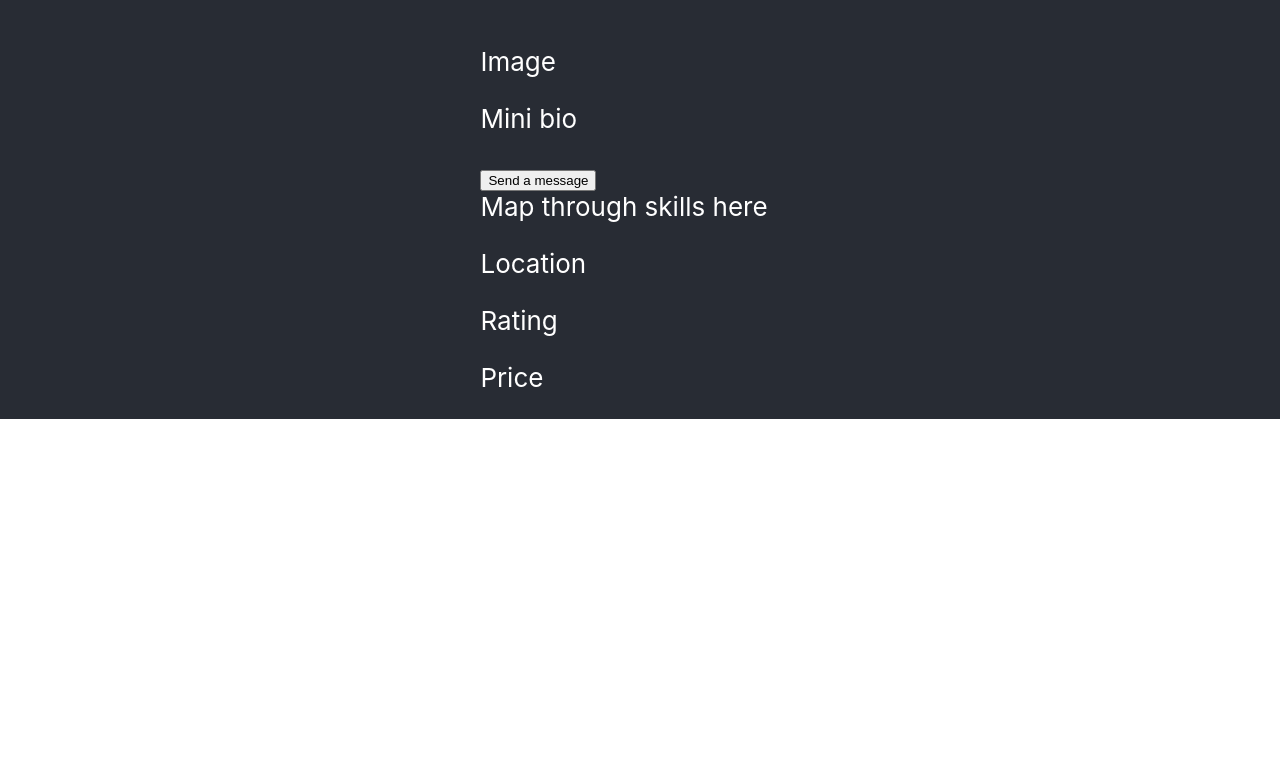
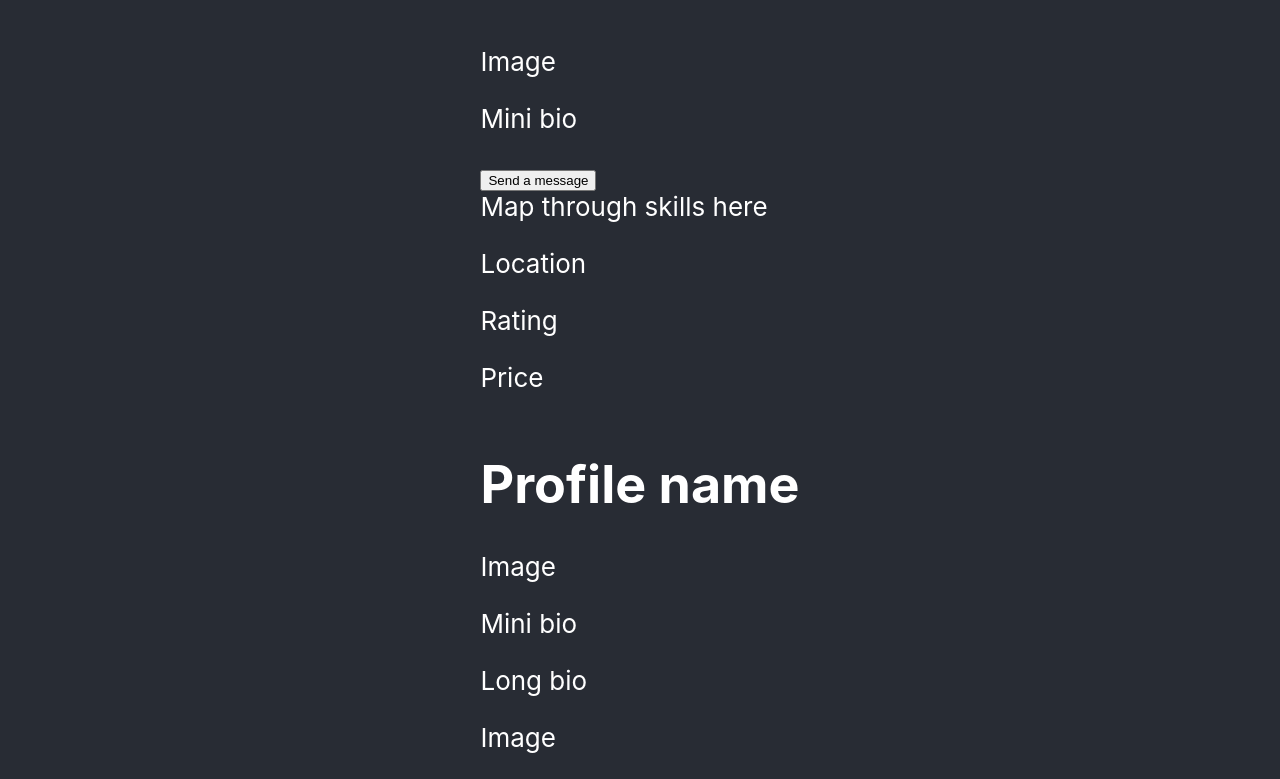
Before and after one commit to Team-Carenest/carenest, a React (Create React App) app: page /parent/search in a window 1280 px wide. Shown: the part 1666-2445 px from the top of the page. Before the commit the page ends 2085 px from the top, so only its background shows below. Built offline with nearby package versions, Linux system fonts and the light colour scheme.

Commit message:
ParentProfileCard

```diff
--- a/src/App.css
+++ b/src/App.css
@@ -6,6 +6,8 @@
   height: 40vmin;
   pointer-events: none;
 }
+
+
 
 @media (prefers-reduced-motion: no-preference) {
   .App-logo {
--- a/src/components/SearchPage/SearchResults.js
+++ b/src/components/SearchPage/SearchResults.js
@@ -1,9 +1,11 @@
 import { useState, useEffect } from "react";
 import ProfileCard from "../profiles/ProfileCard"
+import ParentProfileCard from "../profiles/ParentProfileCard"
 import { store } from '../store/Store';
 
 export default function SearchResults() {
     const [profileConfig, setProfileConfig] = useState([]);
+
 
     const mapProfileConfig = () => {
         let details = [];
@@ -53,6 +55,7 @@ export default function SearchResults() {
         <>
         { mapOntoCards() }
         <ProfileCard />
+        <ParentProfileCard />
         </>
     )
 }
--- /dev/null
+++ b/src/components/profiles/ParentProfileCard.js
@@ -0,0 +1,17 @@
+export default function ParentProfileCard( { config }) {
+    // const { name, profileImage, miniBio, longBio, photoGallery} = config;
+
+    return (
+        <div className="profile-card">
+            <div className="top-data">
+                <h1>{'Profile name'}</h1>
+                <p>Image</p>
+                <p>Mini bio</p>
+                <p>Long bio</p>
+                <p>Image</p>
+
+            </div>
+
+        </div>
+    )
+}
--- a/src/index.css
+++ b/src/index.css
@@ -5,6 +5,7 @@ body {
     sans-serif;
   -webkit-font-smoothing: antialiased;
   -moz-osx-font-smoothing: grayscale;
+
 }
 
 code {
```
Also changed, not shown: .gitpod.yml (added), src/components/profiles/Profile.js (deleted).
